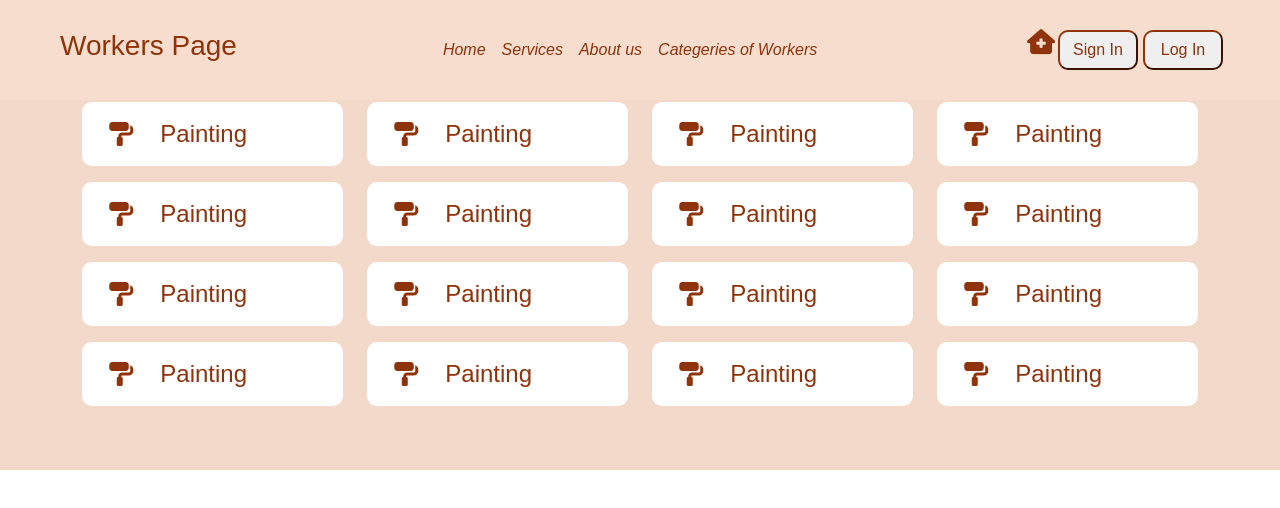
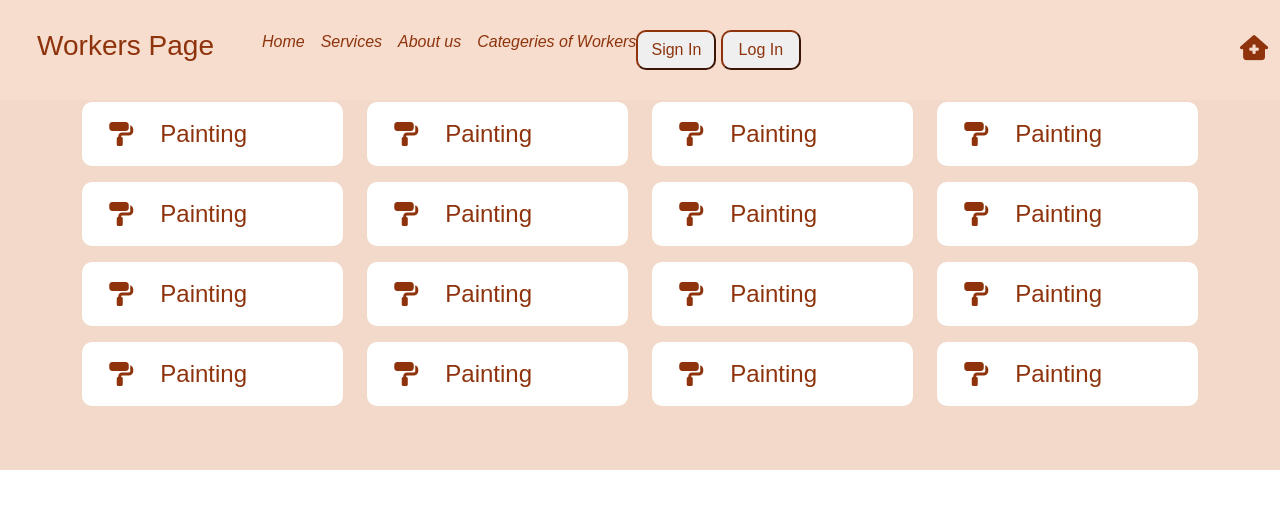
Before and after one commit to Fair00z/FindMyWork-static-website, a plain HTML site: page index.html in a window 1280 px wide. Drawn offline with nearby package versions, Linux system fonts and the light colour scheme.

Commit message:
header modified

```diff
--- a/index.html
+++ b/index.html
@@ -17,10 +17,10 @@
     <header>
         <nav class="navbar navbar-expand-lg fixed-top bg-theme-1">
             <div class="container-fluid">
-              <h3 class="mx-5 header-logo">Workers Page</h3>
-              <button class="navbar-toggler shadow-none border-0 bg-theme-5" type="button" data-bs-toggle="offcanvas" data-bs-target="#offcanvasNavbar" aria-controls="offcanvasNavbar" aria-label="Toggle navigation">
-                <span class="navbar-toggler-icon"></span>
-              </button>
+              <div class="header-logo-div">
+                <h3 class="header-logo">Workers Page</h3>
+              </div>
+
 
               <div class="offcanvas offcanvas-end bg-theme-3" tabindex="-1" id="offcanvasNavbar" aria-labelledby="offcanvasNavbarLabel">
                 <div class="offcanvas-header">
@@ -30,22 +30,29 @@
                 <div class="offcanvas-body ps-5">
                   <!-- ----------nav-items--------------- -->
                   <div class="nav-ul">
-                    <ul class="navbar-nav nav-ul">
+                    <ul class="navbar-nav">
                       <li class="nav-item me-3 nav-li"><a href="" class="header-items">Home</a></li>
                       <li class="nav-item me-3 nav-li "><a href="" class="header-items">Services</a></li>
                       <li class="nav-item me-3 nav-li"><a href="" class="header-items">About us</a></li>
                       <li class="nav-item nav-li"><a href="" class="header-items">Categeries of Workers</a></li>
                     </ul>
                   </div>
+                  <div>
+                    <button class="nav-btn-1" type="submit">Sign In</button>
+                    <button class="nav-btn-2" type="submit">Log In</button>
+                   </div>
                   <!-- ----------nav-items-close--------------- -->
                 </div>
               </div>
+              <!-- ----------nav-btn--------------- -->
+
+               <!-- ----------nav-btn-close-------------- -->
+               <span><i class="fa-solid fa-house-medical"></i></span>
+               <button class="navbar-toggler shadow-none border-0 bg-theme-5" type="button" data-bs-toggle="offcanvas" data-bs-target="#offcanvasNavbar" aria-controls="offcanvasNavbar" aria-label="Toggle navigation">
+                <span class="navbar-toggler-icon"></span>
+              </button>
             </div>
-             <!-- ----------nav-btn--------------- -->
-               <span><i class="fa-solid fa-house-medical"></i></span>
-              <button class="nav-btn-1" type="submit">Sign In</button>
-              <button class="nav-btn-2" type="submit">Log In</button>
-               <!-- ----------nav-btn-close-------------- -->
+
           </nav>
     </header>
     <!-- closeing of navbar-->
--- a/style.css
+++ b/style.css
@@ -4,6 +4,68 @@
     box-sizing: border-box;
     font-family: sans-serif;
 }
+
+/* navbar */
+nav{
+    background-color:#f6ddce;
+    height: 100px;
+}
+
+ul li a{
+    text-decoration: none;
+    font-size: 16px;
+    font-style:italic;
+}
+
+.header-logo{
+    color:#8e330c;
+    width: 100%;
+}
+.header-logo-div{
+    padding-left: 2%;
+}
+
+.header-items{
+    color: #8e330c;
+}
+.nav-btn-1{
+    width: 5rem;
+    height: 40px;
+    border-color: #8e330c;
+    border-radius: 10px;
+    color: #8e330c;
+}
+
+.nav-btn-2{
+    width: 5rem;
+    height: 40px;
+
+    border-color: #8e330c;
+    border-radius: 10px;
+    color: #8e330c;
+}
+.fa-house-medical{
+    color: #8e330c;
+    font-size: 25px;
+}
+.nav-ul{
+
+}
+/* navbar end */
+
+#home-page{
+   background-color:#f6ddce;
+   height: 500px;
+}
+.img-home-row-1{
+    height: 400px;
+    background: rgb(14, 184, 169);
+}
+.p-home-row-1{
+    background: #9c7878;
+}
+
+
 /* -----------services--------------- */
 #services{
     background-color: #F2D9CA;
@@ -40,64 +102,3 @@
 .service-tile-text p{
     margin-top: 1rem;
 }
-/* navbar */
-nav{
-    background-color:#f6ddce;
-    height: 100px;
-}
-
-ul li a{
-    text-decoration: none;
-    font-size: 16px;
-    font-style:italic;
-}
-
-.header-logo{
-    color:#8e330c;
-}
-
-.header-items{
-    color: #8e330c;
-}
-.nav-btn-1{
-    width: 5rem;
-    height: 40px;
-    position: absolute;
-    right:142px;
-    border-color: #8e330c;
-    border-radius: 10px;
-    color: #8e330c;
-}
-
-.nav-btn-2{
-    width: 5rem;
-    height: 40px;
-    position: absolute;
-    right:57px;
-    border-color: #8e330c;
-    border-radius: 10px;
-    color: #8e330c;
-}
-.fa-house-medical{
-    color: #8e330c;
-    position: absolute;
-    right:225px;
-    font-size: 25px;
-    top: 30px;
-}
-.nav-ul{
-    margin-left: 55px;
-}
-/* navbar end */
-
-#home-page{
-   background-color:#f6ddce;
-   height: 500px;
-}
-.img-home-row-1{
-    height: 400px;
-    background: rgb(14, 184, 169);
-}
-.p-home-row-1{
-    background: #9c7878;
-}
```
